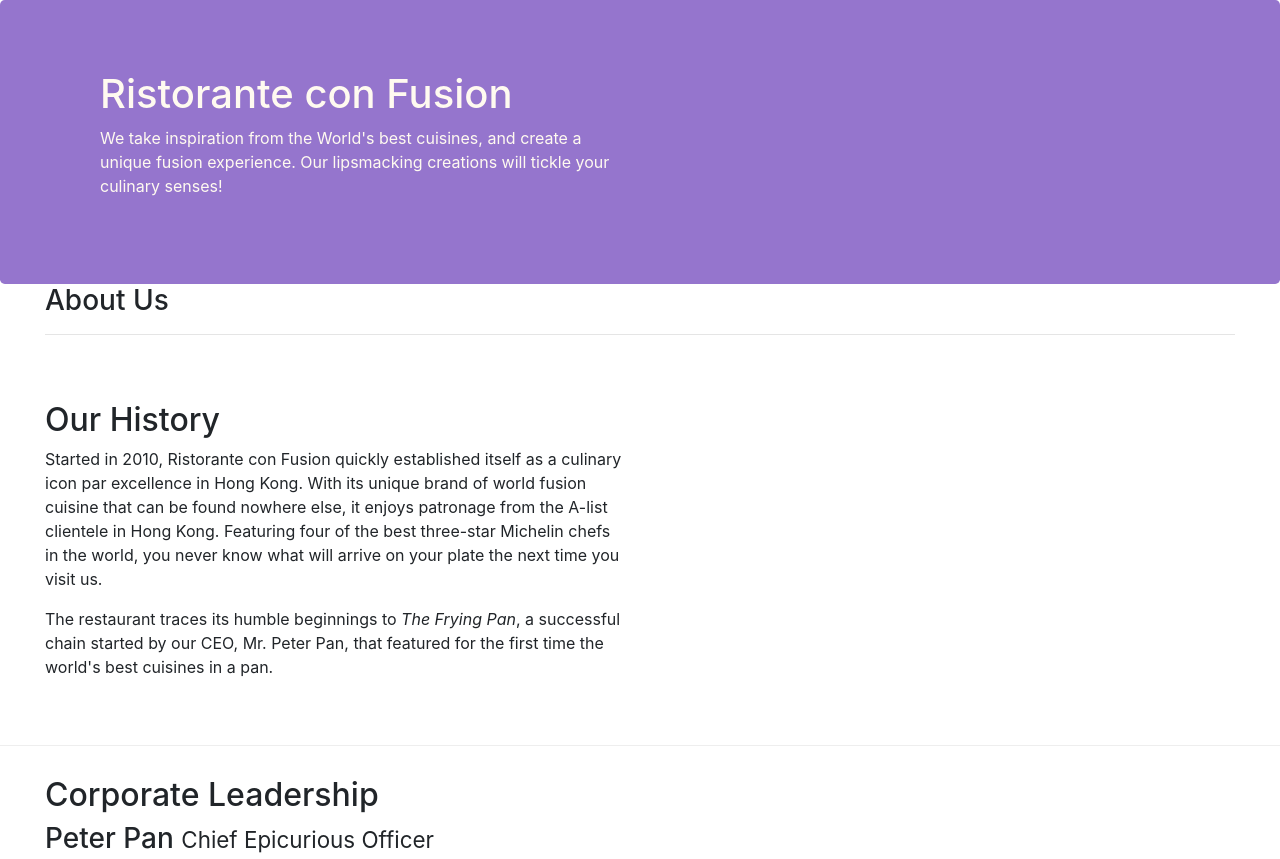
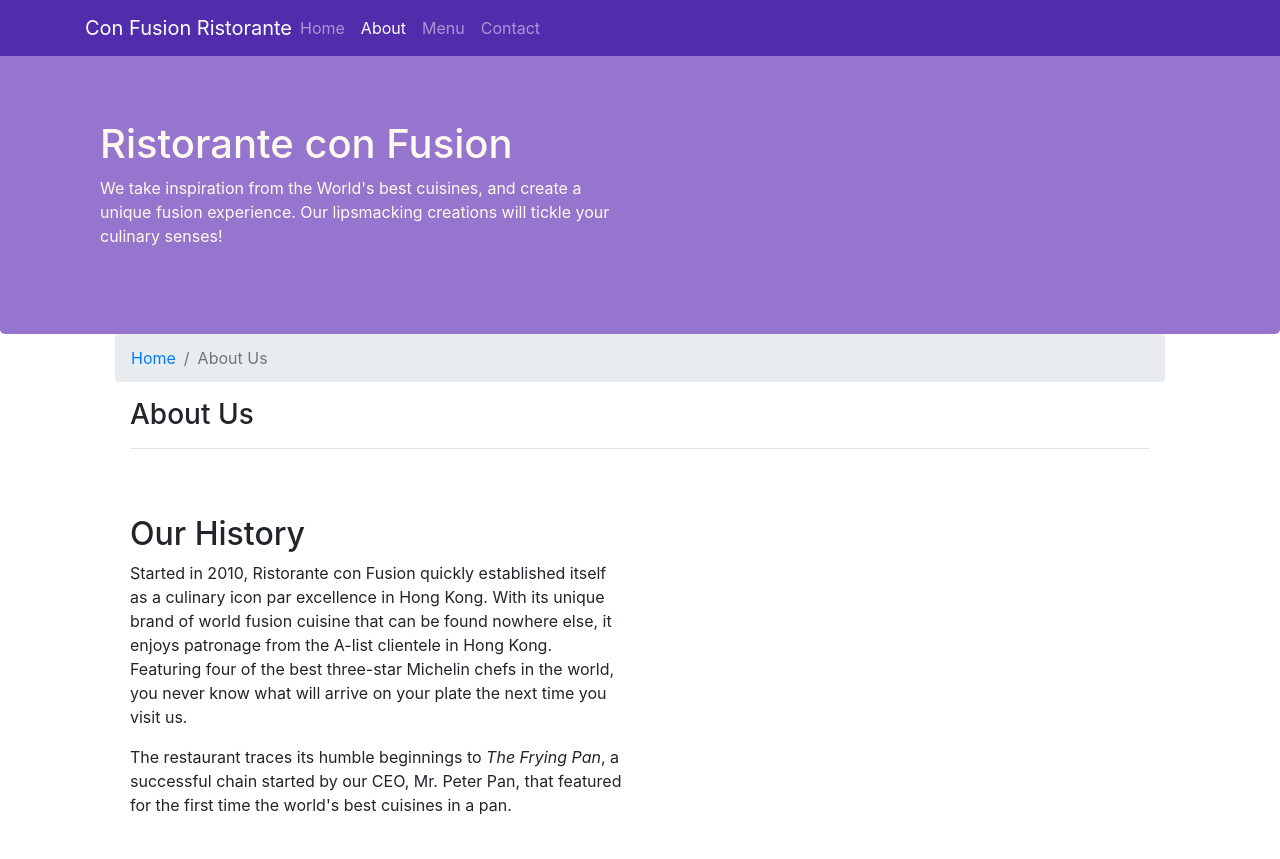
Before and after one commit to Valentyn23/bootstrap, a website: page aboutus.html in a window 1280 px wide. Shown: the top 859 px of the page. Drawn offline with nearby package versions, Linux system fonts and the light colour scheme.

Commit message:
navbar and breadcrumb

```diff
--- a/aboutus.html
+++ b/aboutus.html
@@ -16,6 +16,23 @@
 </head>
 
 <body>
+    <nav class="navbar navbar-dark navbar-expand-sm fixed-top">
+        <div class="container">
+            <button class="navbar-toggler" type="button" data-toggle="collapse" data-target="Navbar">
+                <span class="navbar-toggler-icon"></span>
+            </button>
+            <a class="navbar-brand mr-auto" href="./index.html">Con Fusion Ristorante</a>
+            <div class="collapse navbar-collapse" id="Navbar">
+             <ul class="navbar-nav mr-auto">
+                <li class="nav-item"><a class="nav-link" href="./index.html">Home</a> </li>
+                <li class="nav-item active"><a class="nav-link" href="#">About</a> </li>
+                <li class="nav-item"><a class="nav-link" href="#">Menu</a> </li>
+                <li class="nav-item"><a class="nav-link" href="#">Contact</a> </li>
+        </ul>
+        </div>
+        </div>
+
+    </nav>
 
     <header class="jumbotron">
         <div class="container">
@@ -30,8 +47,12 @@
         </div>
     </header>
 
-    <div>
+    <div class="container">
         <div class="about">
+            <ol class="col-12 breadcrumb">
+                <li class="breadcrumb-item"><a href="./index.html">Home</a></li>
+                <li class="breadcrumb-item active">About Us</li>
+            </ol>
             <div class="col-12 col-sm">
                <h3>About Us</h3>
                <hr>
@@ -71,7 +92,7 @@
                 <div class="col-4 offset-1 col-sm-2">
                     <h5>Links</h5>
                     <ul class="list-unstyled">
-                        <li><a href="#">Home</a></li>
+                        <li><a href="./index.html">Home</a></li>
                         <li><a href="#">About</a></li>
                         <li><a href="#">Menu</a></li>
                         <li><a href="#">Contact</a></li>
--- a/css/styles.css
+++ b/css/styles.css
@@ -37,3 +37,10 @@
 .about{
     padding: 0px 30px 0px 30px;
 }
+body{
+    padding: 50px 0px 0px 0px;
+    z-index: 0;
+}
+.navbar-dark{
+    background-color: #512DAB;
+}
```
Also changed, not shown: index.html (+17 -1 lines).
